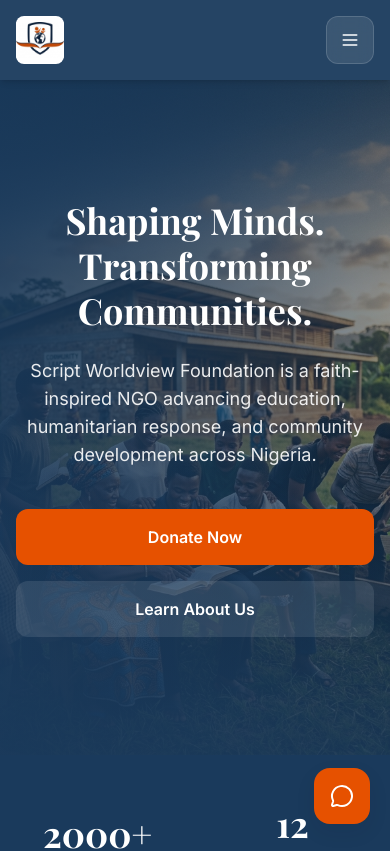
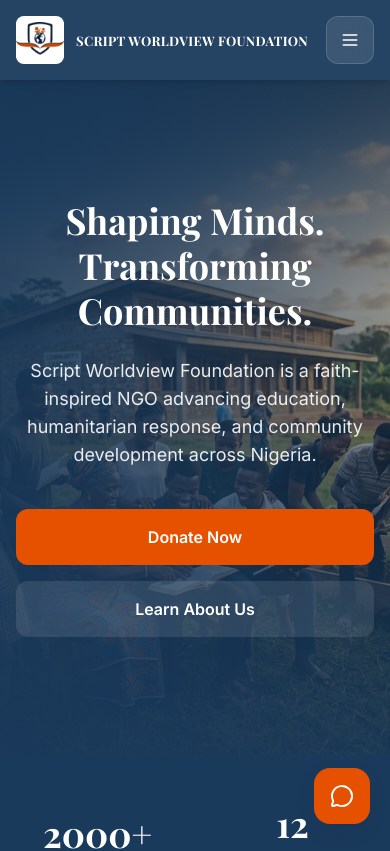
Before and after one commit to Inoternalsol/Script-worldview-foundation, a Next.js app: page / in a window 390 px wide. Shown: the top 851 px of the page. Built offline with nearby package versions, Linux system fonts and the light colour scheme; a web font is replaced by a local one.

Commit message:
fix: mobile view rendering issues in header and hero section

```diff
--- a/components/public/home/HeroSection.tsx
+++ b/components/public/home/HeroSection.tsx
@@ -28,7 +28,7 @@
           transition={{ duration: 0.6 }}
           className="font-heading text-4xl font-bold leading-tight md:text-6xl lg:text-7xl"
         >
-          Shaping Minds. <br /> Transforming Communities.
+          Shaping Minds. <br className="hidden sm:block" /> Transforming Communities.
         </motion.h1>
 
         <motion.p
--- a/components/public/layout/Header.tsx
+++ b/components/public/layout/Header.tsx
@@ -70,11 +70,11 @@
               priority
             />
           </div>
-          <div className="hidden sm:flex sm:flex-col justify-center">
-            <div className="font-heading text-base font-bold uppercase tracking-wide text-white whitespace-nowrap leading-none">
+          <div className="flex flex-col justify-center">
+            <div className="font-heading text-[13px] sm:text-base font-bold uppercase tracking-wide text-white whitespace-nowrap leading-none">
               Script Worldview Foundation
             </div>
-            <div className="text-[9px] text-white/80 uppercase tracking-[0.11em] mt-1.5 whitespace-nowrap">
+            <div className="hidden sm:block text-[9px] text-white/80 uppercase tracking-[0.11em] mt-1.5 whitespace-nowrap">
               Shaping Minds. Transforming Communities.
             </div>
           </div>
```
